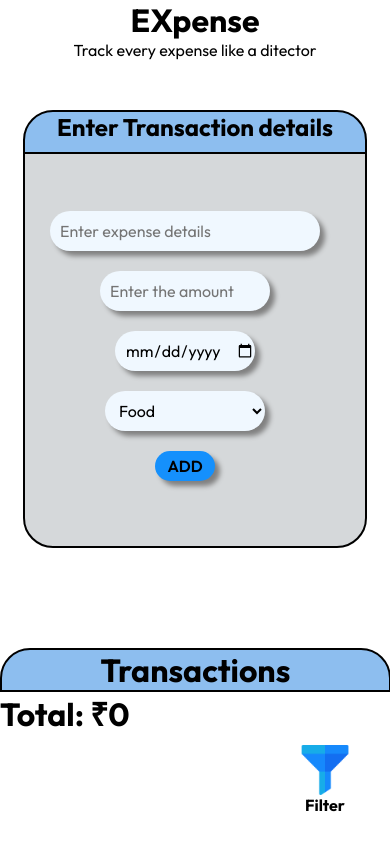
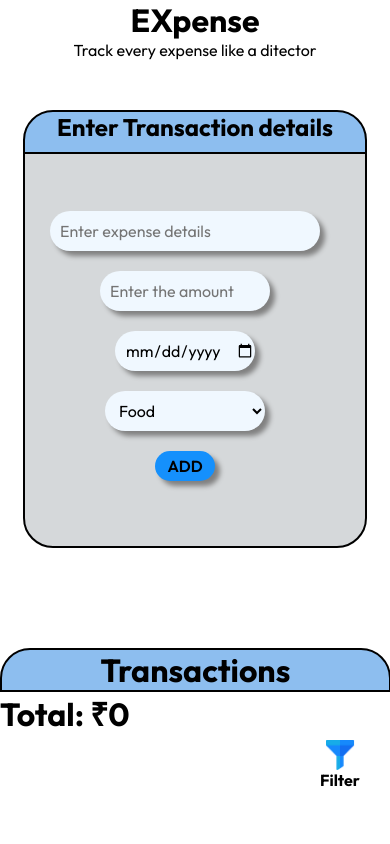
Before and after one commit to TechDiverArajit/react-expense-tracker, a React (Vite) app: page / in a window 390 px wide. Built offline with nearby package versions, Linux system fonts and the light colour scheme.

Commit message:
responsive 3 (final)

```diff
--- a/src/Category.jsx
+++ b/src/Category.jsx
@@ -1,5 +1,5 @@
 import Expense from "./expense"
-const Category = ({filter})=>{
+const Category = ({filter , filterHandler})=>{
     return (
         <>
         <div className="card" style={{display: filter?"flex":"none"}}>
--- a/src/Expense.jsx
+++ b/src/Expense.jsx
@@ -208,7 +208,7 @@ const Expense = ()=>{
         <img src="./public/add.png" alt="" />
       </div>
 
-      <Category filter={filter} />
+      <Category filter={filter} filterHandler={filterHandler} />
     </div>
         </>
     )
--- a/src/index.css
+++ b/src/index.css
@@ -238,5 +238,19 @@ li #img{
 
 }
 
+.card{
+  width: 200px;
+  right: 80px;
+  bottom: 0px;
+}
+.filter{
+  width: 60px;
+  height: 60px;
+}
+.filter img{
+  width: 30px;
+  height: 30px;
+}
+
 
 }
```
